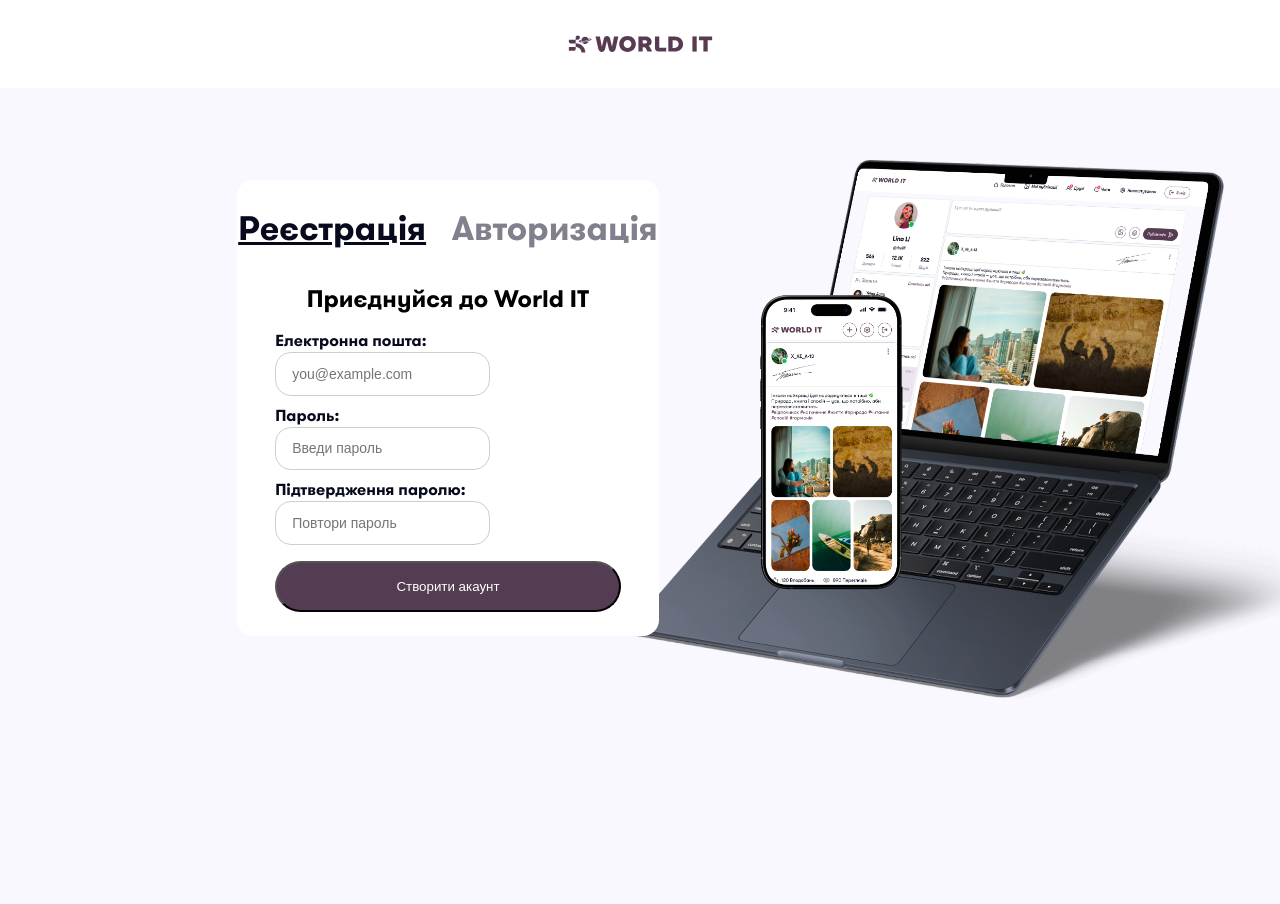
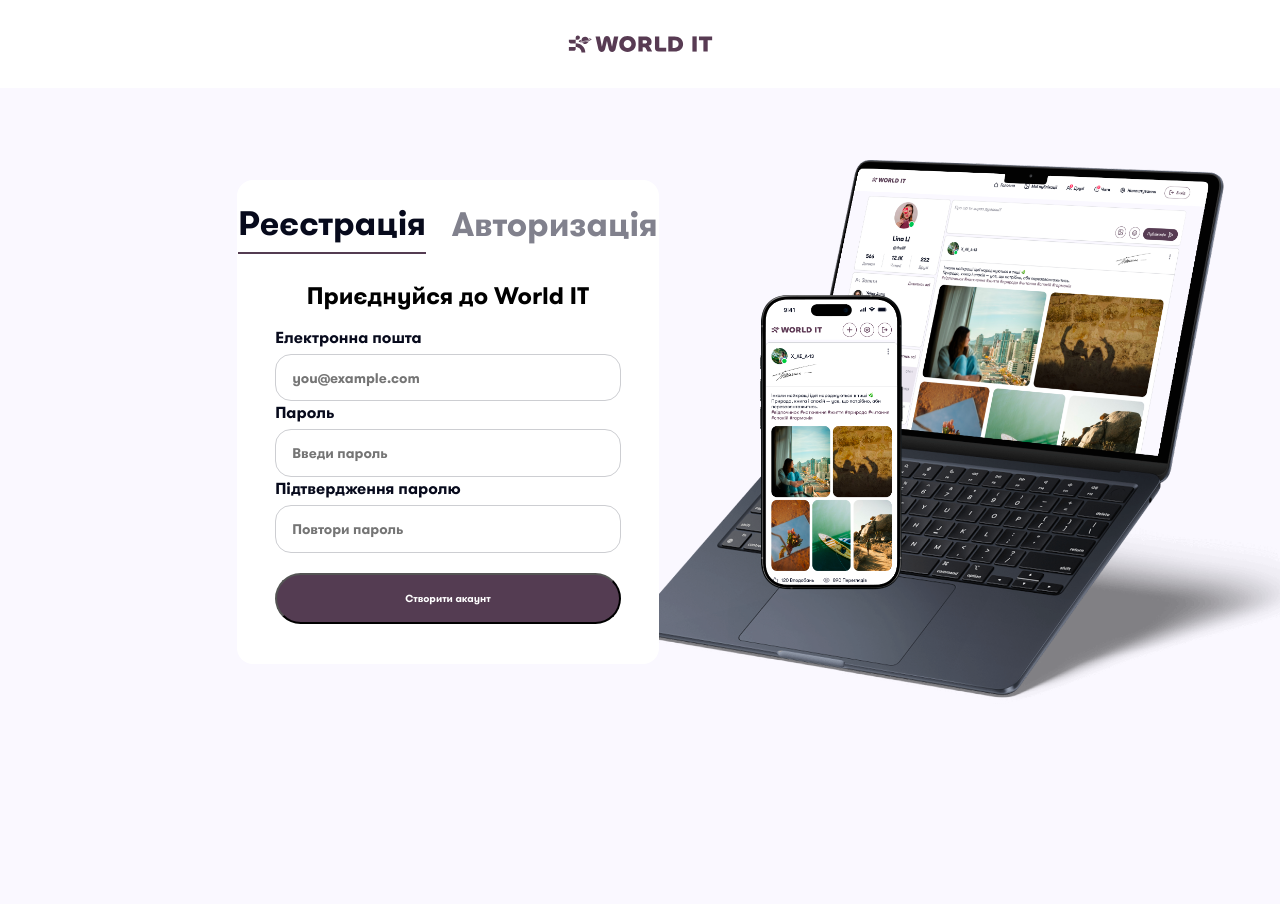
Before and after one commit to mykytenko-petro/WorldITSocialNetwork, a Django app: page /auth/ in a window 1280 px wide. Shown: the top 904 px of the page. Run offline with Django 5.2, Linux system fonts and the light colour scheme.

Commit message:
end of coding register_form.css

```diff
--- a/WorldITSocialNetwork/user_app/static/user_app/css/register_form.css
+++ b/WorldITSocialNetwork/user_app/static/user_app/css/register_form.css
@@ -1,5 +1,3 @@
-
-
 .section-register {
     display: flex;
     font-family: 'GT-Walsheim', sans-serif;
@@ -7,7 +5,7 @@
     flex-direction: column;
     align-items: left;
     width: 33vw;
-    height: 57vh;
+    min-height: 57px;
     padding: 3vw;
     border-radius: 2vh;
     background-color: #FFFFFF;
@@ -16,6 +14,7 @@
     position: fixed;
     gap: 1vw;
     z-index: 1;
+    padding: 1.5vw 3vw 5vh 3vw;
 }
 .section-head{
     display: flex;
@@ -28,40 +27,49 @@
 .register {
     font-size: 34px;
     color: #070A1C;
-    padding-bottom: 0.5vh;
-
+    font-family: 'GT-Walsheim', sans-serif;
+    text-decoration: none;
+    display: inline-block;
+    padding-bottom: 5px;
+    border-bottom: 2px solid rgba(84, 60, 82, 1);
 }
 .login{
-    font-size: 34px;
-    color: #81818D;
-    padding-bottom: 0.5vh;
+    color: #070A1C;
+    padding-bottom: 8px;
+    display: inline-block;
 }
+
 .worldit{
     gap:3.3vh;
     font-size: 24px;
 }
 .form-register {
-    display:flex;
     width: 100%;
+    display: flex;
     flex-direction: column;
-    align-items: start;
-    gap: 1vh;
+    align-items: stretch;
 }
 .form-register >div{
     display: flex;
     flex-direction: column;
-    font-weight: 100;
+    width: 100%;
     color: #070A1C;
     font-size: 16px;
     align-items: start;
+    align-items: flex-start;
+    gap: 5px;
 }
 .form-register > div > input {
     width: 100%;
+    box-sizing: border-box;
     padding: 1vw 2vh;
     border-radius: 2vh;
     border: 1px solid #CDCED2;
+    background-color: #FFFFFF;
+    font-family: 'GT-Walsheim', sans-serif;
     font-size: 14px;
-    background-color: #FFFFFF;
+    max-width: 100%;
+    box-sizing: border-box;
 }
 .button-register{
     width: 100%;
@@ -75,4 +83,7 @@
     color: white;
     align-items: center;
     margin-top: 1vh;
+    font-family: 'GT-Walsheim', sans-serif;
+    font-size: 0.8vw;
+    margin-top: 2.5vh;
 }
--- a/WorldITSocialNetwork/user_app/templates/user_app/particles/form_register.html
+++ b/WorldITSocialNetwork/user_app/templates/user_app/particles/form_register.html
@@ -1,7 +1,7 @@
 <div class="section-register" id = "register-form-container">
     <nav class="section-head">
-        <p id = "open-register-form" class="register"><u>Реєстрація</u></p>
-        <p id = "open-login-form" class="login">Авторизація</p>
+        <p id="open-register-form" class="register">Реєстрація</p>
+        <p id="open-login-form" class="login">Авторизація</p>
     </nav>
     <p class="worldit">Приєднуйся до World IT</p>
     <form action="" method="post" class="form-register">
--- a/WorldITSocialNetwork/user_app/views.py
+++ b/WorldITSocialNetwork/user_app/views.py
@@ -9,6 +9,9 @@ class AuthTemplateView(TemplateView):
     def get_context_data(self, **kwargs) -> dict[str, Any]:
         context = super().get_context_data(**kwargs)
         context['form_register'] = RegisterForm()
+        context['form_register'].label_suffix = ""
         context['form_login'] = LoginForm()
+        context['form_login'].label_suffix = ""
         context['form_confirm_email'] = ConfirmEmailForm()
+        context['form_confirm_email'].label_suffix = ""
         return context
```
